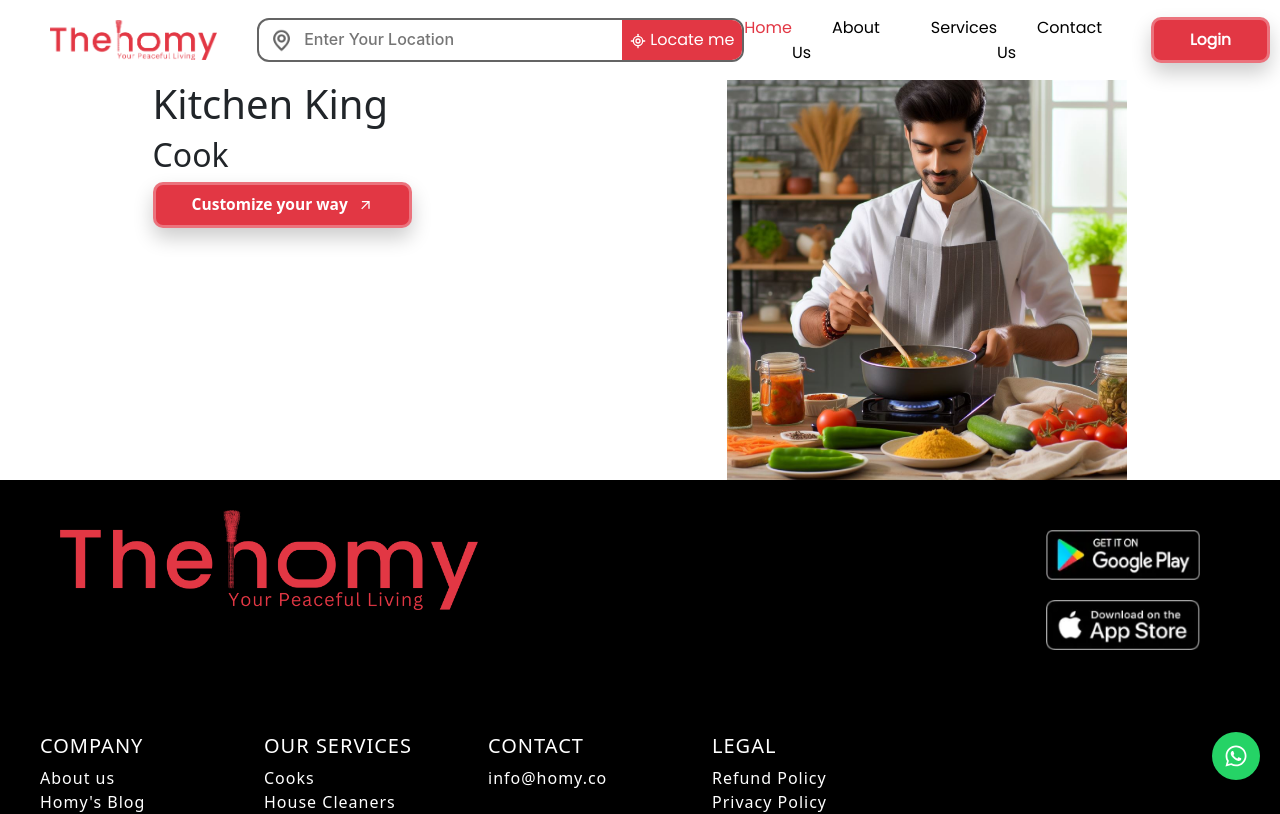
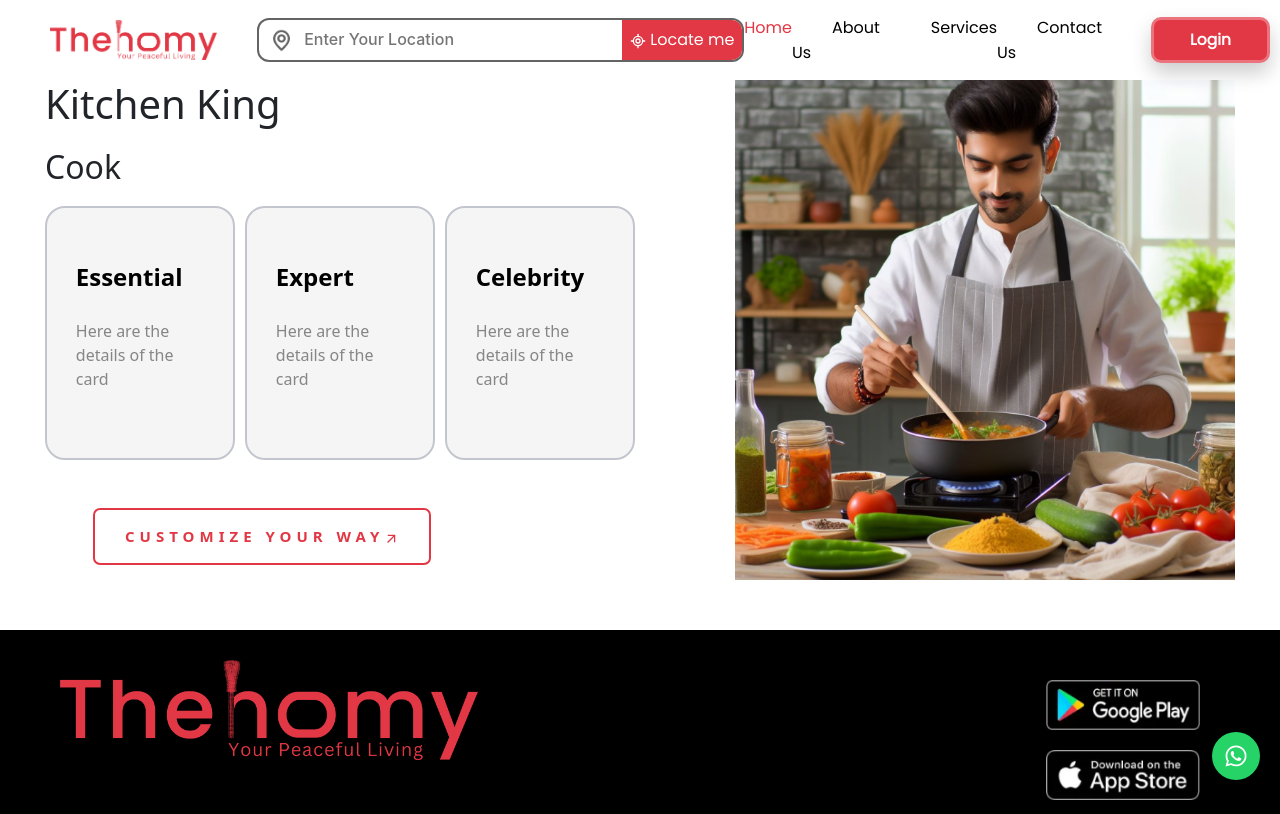
Before and after one commit to im-suryansh/thehomy, a React (Vite) app: page /cook in a window 1280 px wide. Shown: the top 814 px of the page. Built offline with nearby package versions, Linux system fonts and the light colour scheme.

Commit message:
changed a few things

```diff
--- a/components/CaretakerPage/CaretakerPage.jsx
+++ b/components/CaretakerPage/CaretakerPage.jsx
@@ -16,7 +16,7 @@ const CaretakerPage = () => {
 						to="/payment"
 						style={{ textDecorationLine: "none" }}
 					>
-						<div className="loginbtn ">
+						<div className="secbutton ">
 							Get Started
 							<MdArrowOutward />
 						</div>
--- a/components/CookPage/CookPage.css
+++ b/components/CookPage/CookPage.css
@@ -4,10 +4,77 @@
 
 }
 .CookPage-container img{
-    width: 400px;
+    width: 500px;
+    margin-bottom: 50px;
 }
-/* .CookPage-inner-container{
+.CookPage-container h1{
+    margin-bottom: 20px;
+}
+.CookPage-container h2{
+    margin-bottom: 20px;
+}
+.cardbox{
     display: flex;
-    flex-direction: row;
-    justify-content: space-around;
-} */
+}
+.ccard {
+    margin-right:10px ;
+    width: 190px;
+    height: 254px;
+    border-radius: 20px;
+    background: #f5f5f5;
+    position: relative;
+    padding: 1.8rem;
+    border: 2px solid #c3c6ce;
+    transition: 0.5s ease-out;
+    overflow: visible;
+   }
+
+   .ccard-details {
+    color: black;
+    height: 100%;
+    gap: .5em;
+    display: grid;
+    place-content: center;
+   }
+
+   .ccard-button {
+    transform: translate(-50%, 125%);
+    width: 60%;
+    border-radius: 1rem;
+    border: none;
+    background-color: #e23744;
+    color: #fff;
+    font-size: 1rem;
+    padding: .5rem 1rem;
+    position: absolute;
+    left: 50%;
+    bottom: 0;
+    opacity: 0;
+    transition: 0.3s ease-out;
+   }
+
+   .ctext-body {
+    color: rgb(134, 134, 134);
+   }
+
+   /*Text*/
+   .ctext-title {
+    font-size: 1.5em;
+    font-weight: bold;
+   }
+
+   /*Hover*/
+   .ccard:hover {
+    border-color: #e23744;
+    box-shadow: 0 4px 18px 0 rgba(0, 0, 0, 0.25);
+   }
+
+   .ccard:hover .card-button {
+    transform: translate(-50%, 50%);
+    opacity: 1;
+   }
+
+   .cookbtn{
+    margin:50px ;
+    width: fit-content;
+   }
--- a/components/CookPage/CookPage.jsx
+++ b/components/CookPage/CookPage.jsx
@@ -10,14 +10,44 @@ const CookPage = () => {
 				<div>
 					<h1>Kitchen King</h1>
 					<h2>Cook</h2>
-					<Link to="/cook/customize"  style={{ textDecorationLine: "none" }}>
-                    <div className="loginbtn ">
-						Customize your way
-						<MdArrowOutward />
+					<div className="cardbox">
+						<div className="ccard">
+							<div className="ccard-details">
+								<p className="ctext-title">Essential</p>
+								<p className="ctext-body">
+									Here are the details of the card
+								</p>
+							</div>
+							<button class="ccard-button">More info</button>
+						</div>
+						<div className="ccard">
+							<div className="ccard-details">
+								<p className="ctext-title">Expert</p>
+								<p className="ctext-body">
+									Here are the details of the card
+								</p>
+							</div>
+							<button class="ccard-button">More info</button>
+						</div>
+						<div className="ccard">
+							<div className="ccard-details">
+								<p className="ctext-title">Celebrity</p>
+								<p className="ctext-body">
+									Here are the details of the card
+								</p>
+							</div>
+							<button class="ccard-button">More info</button>
+						</div>
 					</div>
-
-                        </Link>
-
+					<Link
+						to="/cook/customize"
+						style={{ textDecorationLine: "none" }}
+					>
+						<div className="secbutton cookbtn">
+							Customize your way
+							<MdArrowOutward />
+						</div>
+					</Link>
 				</div>
 
 				<img src="../../public/temp1.jpg" alt="" />
--- a/components/DustGuard/Dustguard.jsx
+++ b/components/DustGuard/Dustguard.jsx
@@ -11,7 +11,7 @@ const Dustguard = () => {
 					<h1>Dust Guards</h1>
 					<h2>Cleaners</h2>
 					<Link to="/payment"  style={{ textDecorationLine: "none" }}>
-                    <div className="loginbtn ">
+                    <div className="secbutton ">
 						Get Started
 						<MdArrowOutward />
 					</div>
--- a/components/Navbar/Navbar.css
+++ b/components/Navbar/Navbar.css
@@ -149,6 +149,44 @@ height: 40px;
 
 }
 
+.secbutton{
+	padding: 1em 2em;
+	border: none;
+	border-radius: 5px;
+	font-weight: bold;
+	letter-spacing: 5px;
+	text-transform: uppercase;
+	color: #e23744;
+	transition: all 1000ms;
+	font-size: 15px;
+	position: relative;
+	overflow: hidden;
+	outline: 2px solid #e23744;
+  }
+
+  .secbutton:hover {
+	color: #ffffff;
+	transform: scale(1.1);
+	outline: 2px solid #ff4a3e;
+	box-shadow: 4px 5px 17px -4px #cf2532;
+  }
+
+  .secbutton::before {
+	content: "";
+	position: absolute;
+	left: -50px;
+	top: 0;
+	width: 0;
+	height: 100%;
+	background-color: #fa5361;
+	transform: skewX(45deg);
+	z-index: -1;
+	transition: width 1000ms;
+  }
+
+  .secbutton:hover::before {
+	width: 250%;
+  }
 
 @media (max-width:600px) {
   /* Your styles for medium screens go here */
--- a/components/Services/Services.jsx
+++ b/components/Services/Services.jsx
@@ -53,7 +53,7 @@ const Services = () => {
 					</div>
 				</div>
 				<Link to="/cook" style={{ textDecorationLine: "none" }}>
-					<div className="loginbtn servicebtn">Book Now</div>
+					<div className="secbutton servicebtn">Book Now</div>
 				</Link>
 				<div className="services-inner-box-2">
 					<img src="../../public/temp2.png" alt="" />
@@ -98,7 +98,7 @@ const Services = () => {
 					</div>
 				</div>
 				<Link to="/Caretaker" style={{ textDecorationLine: "none" }}>
-					<div className="loginbtn servicebtn">Book Now</div>
+					<div className="secbutton servicebtn">Book Now</div>
 				</Link>
 
 				<div className="services-inner-box-1">
@@ -135,7 +135,7 @@ const Services = () => {
 					</div>
 				</div>
 				<Link to="/cook" style={{ textDecorationLine: "none" }}>
-					<div className="loginbtn servicebtn">Book Now</div>
+					<div className="secbutton servicebtn">Book Now</div>
 				</Link>
 
 				<div className="services-inner-box-2">
@@ -182,7 +182,7 @@ const Services = () => {
 					</div>
 				</div>
 				<Link to="/Dustguard" style={{ textDecorationLine: "none" }}>
-					<div className="loginbtn servicebtn">Book Now</div>
+					<div className="secbutton servicebtn">Book Now</div>
 				</Link>
 			</div>
 		</div>
--- a/components/foodform/FoodForm.css
+++ b/components/foodform/FoodForm.css
@@ -1,4 +1,6 @@
-
+.Food-page{
+	width: 100vw;
+}
 .FoodForm {
 	position: relative;
 	left: 30vw;
@@ -9,14 +11,14 @@
 	width: 600px;
 }
 
-.forrm {
+.forrm{
 	background-color: #ffffff;
 	width: 100%;
 }
 /* div {
 	margin-bottom: 15px;
 } */
-.veg-non label {
+.veg-non label{
 	margin-top: 10px;
 	display: flex;
 	flex-direction: row;
@@ -111,7 +113,12 @@
 .form-head img {
 	height: 18px;
 }
-
+.inner-img img{
+	height: 40px;
+}
+.inner-img2 img{
+	height: 25px;
+}
 .sub-res {
 	display: flex;
 	align-items: center;
--- a/components/foodform/FoodForm.jsx
+++ b/components/foodform/FoodForm.jsx
@@ -249,7 +249,6 @@ const FoodForm = () => {
 			);
 		} else if (selectedButton === "button3") {
 			return (
-
 				<div className="drop-btn-cb">
 					<h5>Breakfast</h5>
 					<label>
@@ -304,7 +303,7 @@ const FoodForm = () => {
 	};
 
 	return (
-
+		<div className="Food-page">
 			<div className="FoodForm">
 				<form className="forrm bdr" onSubmit={handleSubmit}>
 					{/* Radio Buttons 1 */}
@@ -320,7 +319,10 @@ const FoodForm = () => {
 								onChange={handleRadioChange1}
 							/>
 							<h6>
-							<img src="../../public/Male.svg" alt="" /> Male
+								<span className="inner-img">
+									<img src="../../public/Male.svg" alt="" />{" "}
+									Male
+								</span>
 							</h6>
 						</label>
 						<label>
@@ -331,7 +333,10 @@ const FoodForm = () => {
 								onChange={handleRadioChange1}
 							/>
 							<h6>
-							<img src="../../public/Female.svg" alt="" /> Female
+								<span className="inner-img">
+									<img src="../../public/Female.svg" alt="" />{" "}
+									Female
+								</span>
 							</h6>
 						</label>
 					</div>
@@ -367,7 +372,10 @@ const FoodForm = () => {
 								onChange={handleRadioChange2}
 							/>
 							<h6>
-							<img src="../../public/veg.svg" alt="" /> Veg
+								<span className="inner-img2">
+									<img src="../../public/veg.svg" alt="" />{" "}
+									Veg
+								</span>
 							</h6>
 						</label>
 						<label>
@@ -378,7 +386,13 @@ const FoodForm = () => {
 								onChange={handleRadioChange2}
 							/>
 							<h6>
-							<img src="../../public/Non-veg.svg" alt="" /> Non
+								<span className="inner-img2">
+									<img
+										src="../../public/Non-veg.svg"
+										alt=""
+									/>{" "}
+									Non
+								</span>
 								Veg
 							</h6>
 						</label>
@@ -424,7 +438,11 @@ const FoodForm = () => {
 
 					{/* Button 1 with Checkboxes */}
 					<div className="form-head">
-					<img src="../../public/TimeSlots.svg" alt="" srcset="" />
+						<img
+							src="../../public/TimeSlots.svg"
+							alt=""
+							srcset=""
+						/>
 					</div>
 					<div className="drop-btn bdr">
 						<div>
@@ -467,9 +485,9 @@ const FoodForm = () => {
 						<button type="submit" className="loginbtn">
 							Submit
 						</button>
-
 					</div>
 				</form>
+			</div>
 		</div>
 	);
 };
```
Also changed, not shown: components/Cookies/Cookies.jsx (deleted, +0 -37 lines), src/App.css (+1 -6 lines), components/Cookies/Cokkies.css (deleted). Lines whose indentation alone changed are shown as unchanged.
